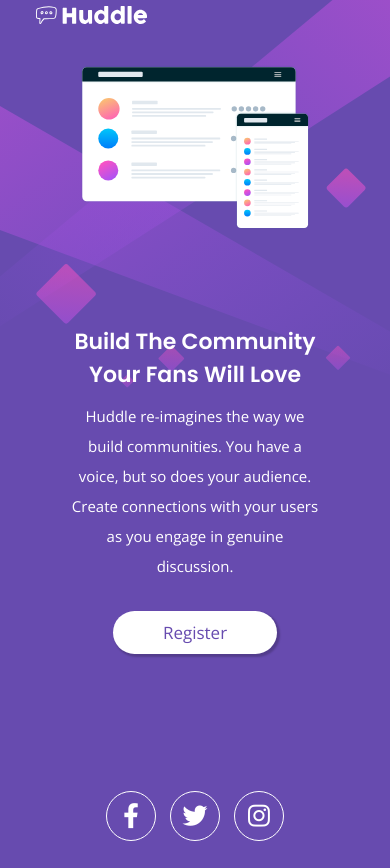
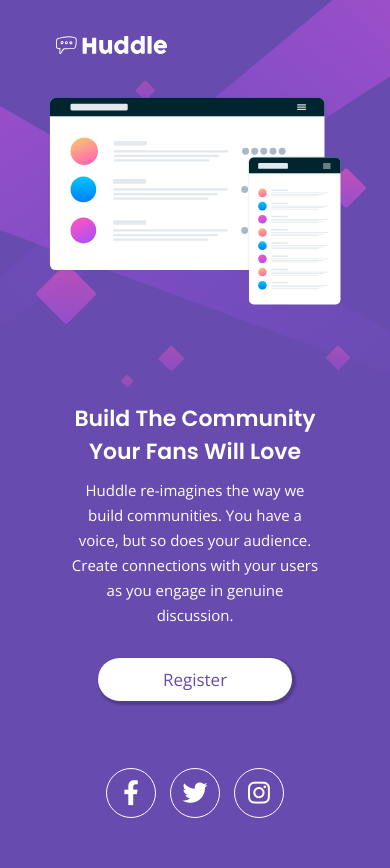
Before and after one commit to guifferrari/desafio-html-css-avancado, a plain HTML site: page index.html in a window 390 px wide. Drawn offline with nearby package versions, Linux system fonts and the light colour scheme.

Commit message:
incrementações no responsivo

```diff
--- a/src/css/style.css
+++ b/src/css/style.css
@@ -49,7 +49,7 @@ body{
     margin-top: 30px;
     margin-bottom: 30px;
     font-family: 'Open Sans', sans-serif;
-    line-height: 3rem
+    line-height: 2.5rem;
 }
 
 .informations-landing-page .btn-landing-page{
@@ -58,7 +58,7 @@ body{
     background-color: #fff;
     border-radius: 50px;
     transition: 0.3s;
-    box-shadow: 2px 2px 2px 1px rgba(0, 0, 0, 0.2);
+    box-shadow: 2px 2px 2px 2px rgba(0, 0, 0, 0.2);
 }
 
 .informations-landing-page .btn-landing-page:hover{
@@ -166,7 +166,7 @@ body{
         flex-direction: column;
         align-items: center;
         justify-content: center;
-        padding-left: 30px;
+        padding: 30px 0 30px 50px;
     }
 
     .logo{
@@ -184,7 +184,7 @@ body{
     }
 
     .main-landing-page img{
-        max-width: 70%;
+        max-width: 90%;
         margin: 0 auto;
     }
 
@@ -202,13 +202,23 @@ body{
         font-size: 2.2rem;
     }
 
+    .informations-landing-page .btn-landing-page{
+        padding: 10px 65px;
+    }
+
     .social{
         justify-content: center;
-        padding: 30px 0 20px 0
+        padding: 20px 0 40px 0;
+        margin: 0;
+
     }
 }
 
 @media(max-width:375px){
+    .header{
+        padding: 30px 0 30px 30px;
+    }
+
     .main-landing-page{
         padding: 0 15px 0 15px;
     }
```
Also changed, not shown: src/gif-layout-huddle-page.gif (added).
